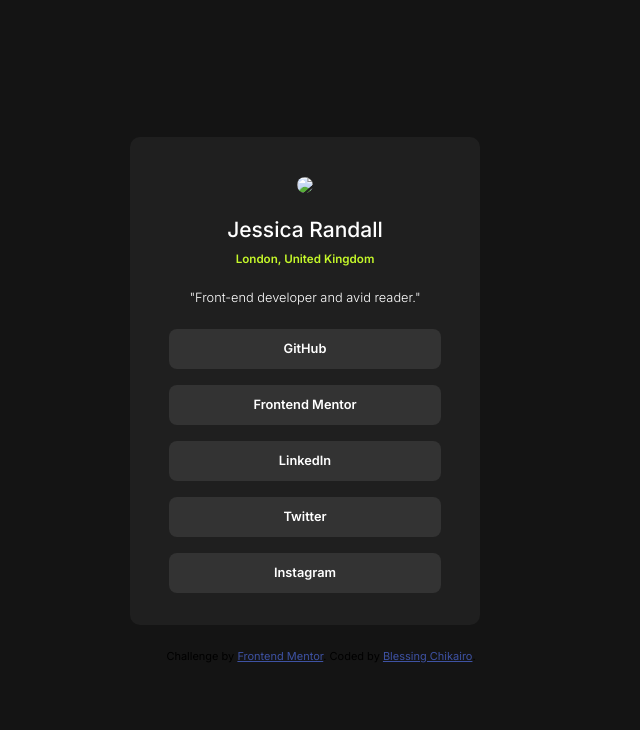
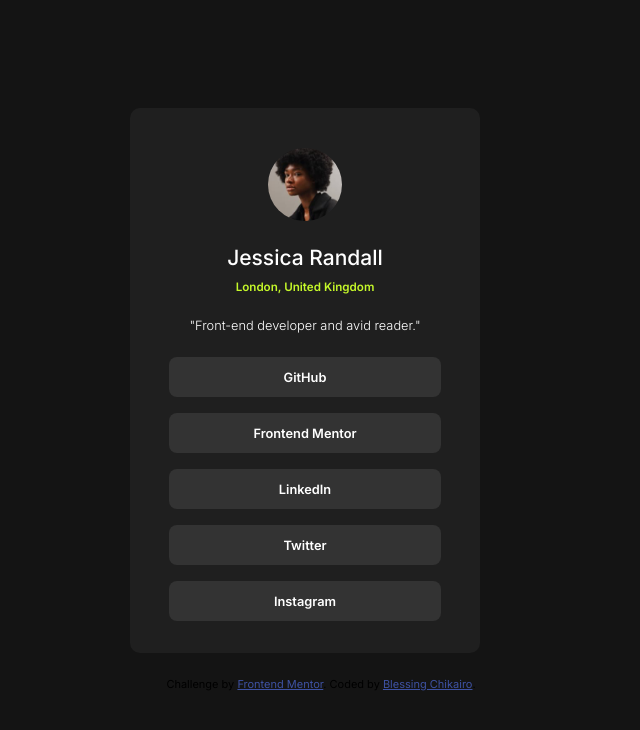
Before and after one commit to Chikairo/social-link-profile, a plain HTML site: page index.html in a window 1280 px wide. Shown: the whole page, without its empty margins (319-959 px from the left). Drawn offline with Linux system fonts and the light colour scheme.

Commit message:
Update index.html
update

```diff
--- a/index.html
+++ b/index.html
@@ -4,14 +4,14 @@
   <meta charset="UTF-8">
   <meta name="viewport" content="width=device-width, initial-scale=1.0"> <!-- displays site properly based on user's device -->
 
-  <link rel="icon" type="image/png" sizes="32x32" href=".assets/images/favicon-32x32.png">
+  <link rel="icon" type="image/png" sizes="32x32" href="./favicon-32x32.png">
 
   <title>Frontend Mentor | Social links profile</title>
   <link rel="stylesheet" href="styles.css">
 </head>
 <body>
   <div class="container">
-    <img src="assets/images/avatar-jessica.jpeg">
+    <img src="./avatar-jessica.jpeg">
     <h2>Jessica Randall</h2>
     <h5>London, United Kingdom</h5>
     <p>"Front-end developer and avid reader."</p>
```
